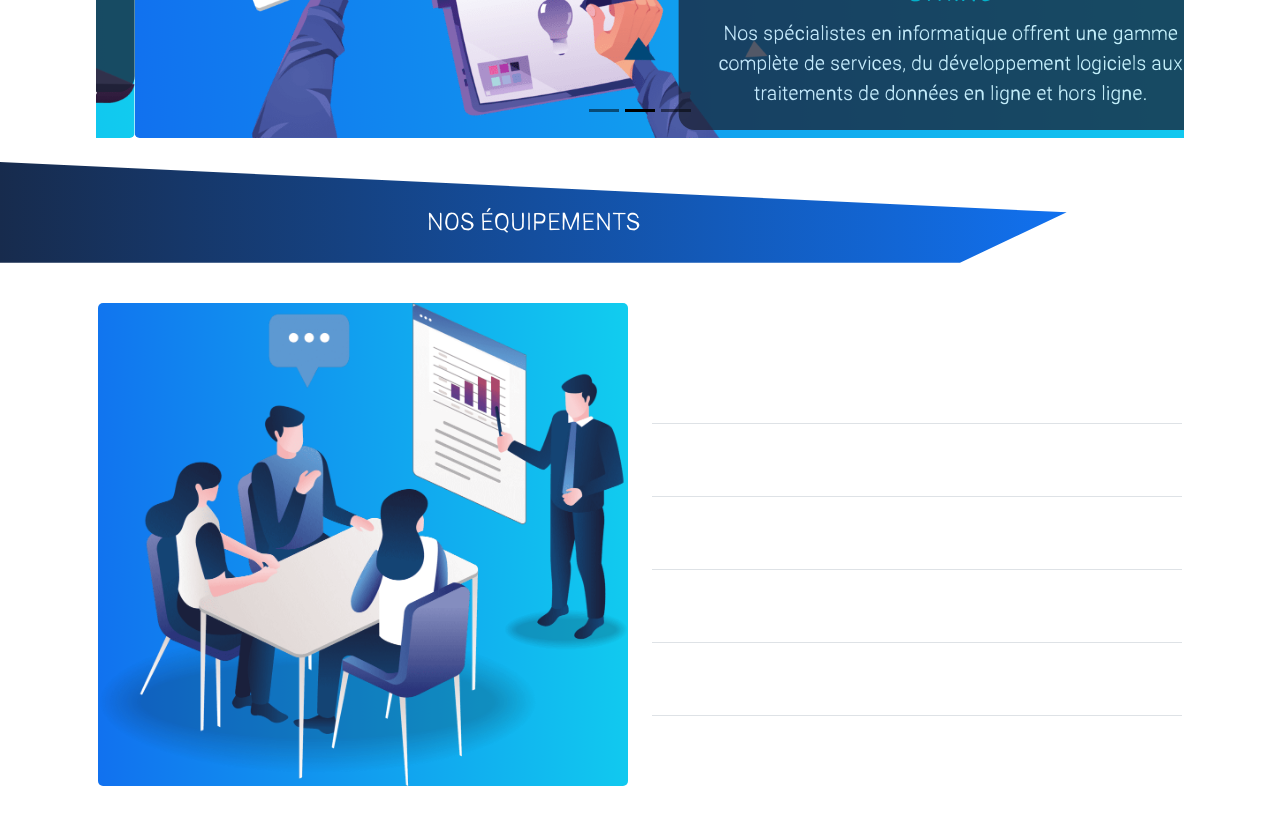
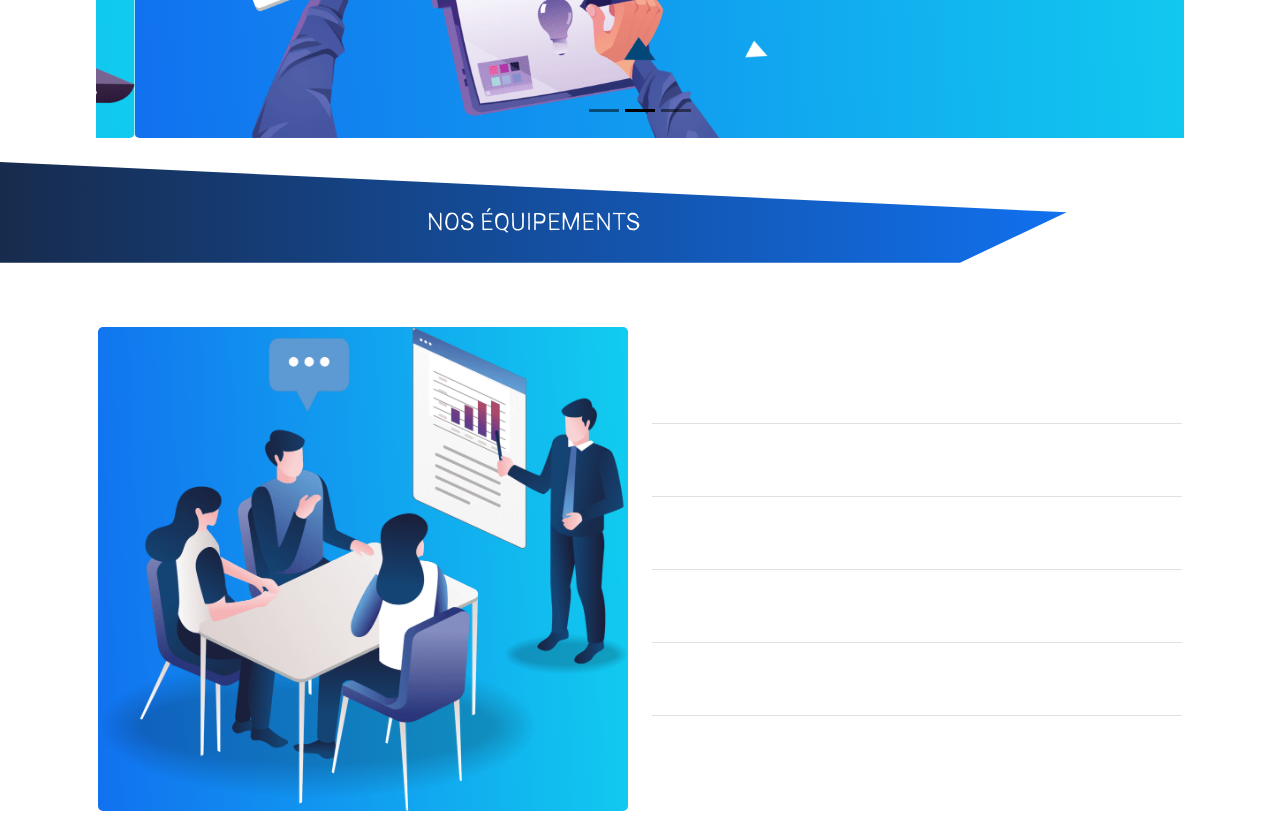
Before and after one commit to razanadahy/sitearis, a React (Create React App) app: page / in a window 1280 px wide. Shown: the part 1080-1893 px from the top of the page. Built offline with nearby package versions, Linux system fonts and the light colour scheme.

Commit message:
modif image

```diff
--- a/src/Component/Moyen.js
+++ b/src/Component/Moyen.js
@@ -42,7 +42,7 @@ const Moyen = () => {
                             </div>
 
                             <div className="col-xl-6 d-none d-xl-flex align-items-stretch">
-                                <div className="card h-100 border-0">
+                                <div className="card h-100 border-0 d-flex flex-column justify-content-center">
                                     <img src={imgMoyen} className="card-img bg-gradient-info w-100" alt="..." />
                                 </div>
                             </div>
--- a/src/Component/TextCarousel.js
+++ b/src/Component/TextCarousel.js
@@ -1,9 +1,26 @@
 import React from "react";
+import {useMediaQuery} from "react-responsive";
 
 const TextCarousel = ({title,emplacement}) => {
+    const isXL = useMediaQuery({ query: '(min-width: 1200px)' });
+    const isLG = useMediaQuery({ query: '(min-width: 992px)' });
+    const isMD = useMediaQuery({ query: '(min-width: 768px)' });
+    const isSM = useMediaQuery({ query: '(max-width: 768px)' });
+    const clas = () =>{
+        if (isXL){
+            return 'w-50 top-50'
+        }if (isLG){
+            return 'w-75 top-40'
+        }if (isMD){
+            return 'w-75 end-0 start-0 top-30'
+        }if(isSM){
+            return 'w-100 top-20'
+        }
+        return ''
+    }
     return(
-        <div className="position-absolute top-50 bg-edit end-0 opacity-75 ms-2 mt-2 rounded-4 w-50 pt-4 px-4 pb-1">
-            <h3 className="text-center color-cyan fs-2">{title}</h3>
+        <div className={`position-absolute bg-edit opacity-75 ${(emplacement+1)%2===0 ? 'end-0' : 'start-0'} mx-2 rounded-4 ${clas} pt-3 px-2 pb-1`}>
+            <h3 className="text-center color-cyan">{title}</h3>
             <p className="fs-5 text-white text-center">Nos spécialistes en informatique offrent une gamme
                 complète de services, du développement logiciels aux
                 traitements de données en ligne et hors ligne.
--- a/src/Page/animation.css
+++ b/src/Page/animation.css
@@ -109,6 +109,12 @@
 .top-30 {
     top: 30% !important;
 }
+.top-40{
+    top: 40% !important;
+}
+.top-20{
+    top: 20% !important;
+}
 .carousel-control-next{
     z-index: 3 !important;
 }
```
